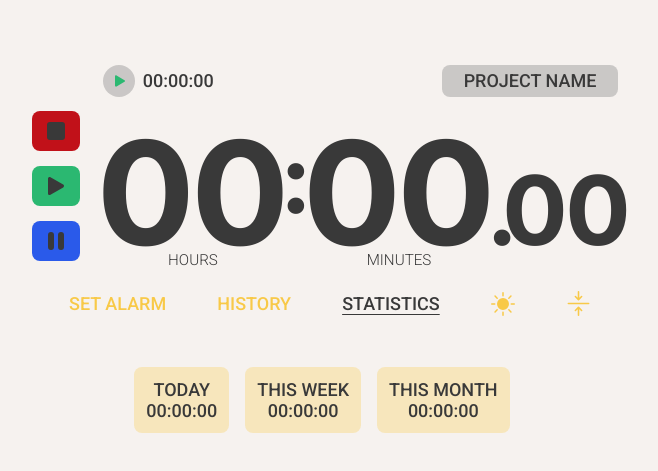
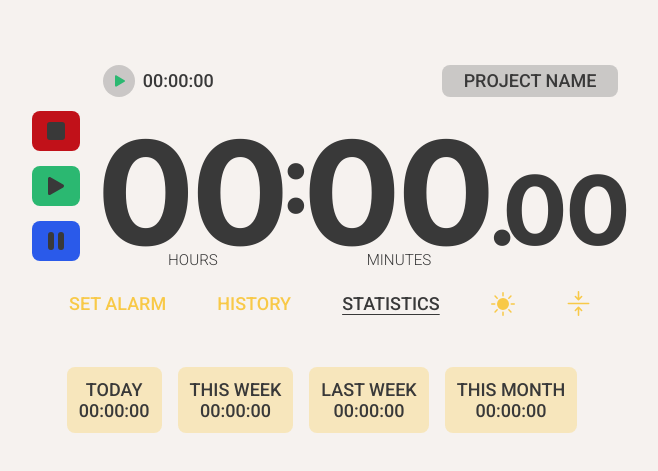
Before and after one commit to REstolDev/TimeTrack-app, a plain HTML site: page index.html in a window 1280 px wide. Both pictures are taken after a click on the item "STATISTICS". Shown: the part 87-558 px from the top of the page, without its empty margins (310-968 px from the left). Drawn offline with nearby package versions, Linux system fonts and the light colour scheme; files that its build step writes are made by us from their sources.

Commit message:
last week statistics

```diff
--- a/index.html
+++ b/index.html
@@ -17,10 +17,10 @@
   </head>
   <body>
     <div class="container divToHide">
-      <header class="logo divToHide">
+      <a href="#" class="logo divToHide">
         <img src="src/logoMrKai.png" alt="time track logo" class="logo__img">
         <h1 class="logo__h1">TIME<spa class="logo__span">TRACK</spa></h1>
-      </header>
+      </a>
       <button title="Deactivated Full Screen Mode" class="deactivateFullScreenBtn divToHide" id="deactivateFullScreenBtn">
        </button>
       <main class="content divToHide">
@@ -112,6 +112,7 @@
       <section class="aside__section statistics">
         <div class="statistics__div" id="today"></div>
         <div class="statistics__div" id="thisWeek"></div>
+        <div class="statistics__div" id="lastWeek"></div>
         <div class="statistics__div" id="thisMonth"></div>
       </section>
       </aside>
--- a/js/timeTrackObj.js
+++ b/js/timeTrackObj.js
@@ -217,9 +217,23 @@ const statistics = () => {
     //getDay()-1 para que la semana empiece en lunes no en domingo
     const dayOfWeek = startOfWeek.getDay() === 0 ? 6 : startOfWeek.getDay() - 1;
     startOfWeek.setDate(startOfWeek.getDate() - dayOfWeek);
+    console.log(startOfWeek.getDate(), dayOfWeek);
 
     const weekProjects = projects.filter((item) => new Date(item.date) >= startOfWeek && new Date(item.date) <= currentDate);
     document.getElementById("thisWeek").innerHTML = `<div class="statistics__span">THIS WEEK<br>${calcTotalTime(weekProjects)}</div>`;
+
+    //LAST WEEK
+    const startOfLastWeek = new Date();
+    startOfLastWeek.setHours(0,0,0,0);
+
+    startOfLastWeek.setDate(startOfLastWeek.getDate() - (dayOfWeek+7));
+    const endOfLastWeek = new Date(startOfLastWeek);
+
+    endOfLastWeek.setDate(endOfLastWeek.getDate() + 6);
+    endOfLastWeek.setHours(23,59,59,99)
+    const lastWeekProjects = projects.filter((item) => new Date(item.date) >= startOfLastWeek && new Date(item.date) <= endOfLastWeek);
+
+    document.getElementById("lastWeek").innerHTML = `<div class="statistics__span">LAST WEEK<br>${calcTotalTime(lastWeekProjects)}</div>`;
 
      //THIS MONTH
      const currentMonth = new Date(currentDate).getMonth();
```
